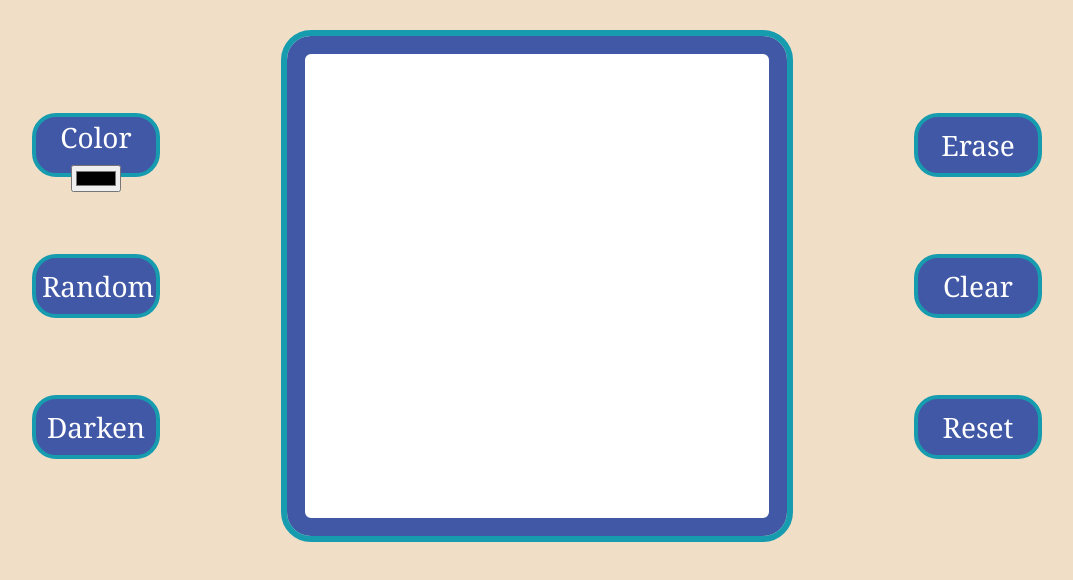
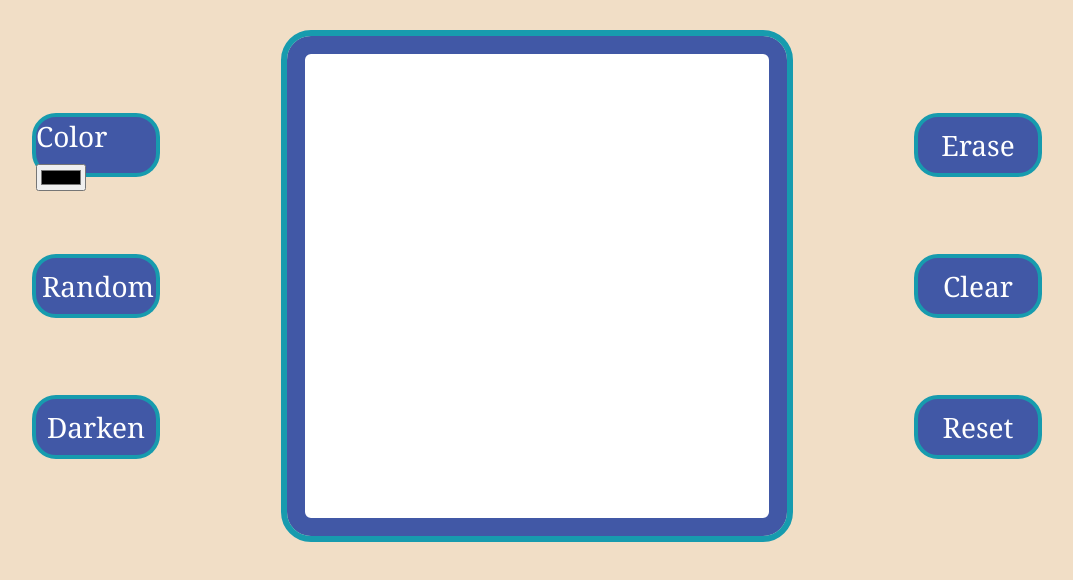
Before and after one commit to SamTHadfield/etch-a-sketch, a plain HTML site: page index.html in a window 1280 px wide. Shown: the part 168-748 px from the top of the page, without its empty margins (103-1176 px from the left). Drawn offline with Linux system fonts and the light colour scheme.

Commit message:
Change color-button to div
Change #color-button from button element to div element after deciding to
make color picker visible through an input. #color-button would
have caused unneeded redundancy. The logic behind showing the color picker assumes
that, rather than hiding the current color selection, the user will wish to
view his/her current color selection so that he/she may be able to make a more
affective choice when choosing the next color in succession.

```diff
--- a/index.html
+++ b/index.html
@@ -11,9 +11,9 @@
     </header>
     <div class="main-container">
       <div class="button-container" id="button-container-left">
-        <button class="settings-button" id="color-button">
+        <div class="settings-button" id="color-button">
           Color<input type="color" id="color-picker" />
-        </button>
+        </div>
         <button class="settings-button" id="random-button">Random</button>
         <button class="settings-button" id="darken-button">Darken</button>
       </div>
```
